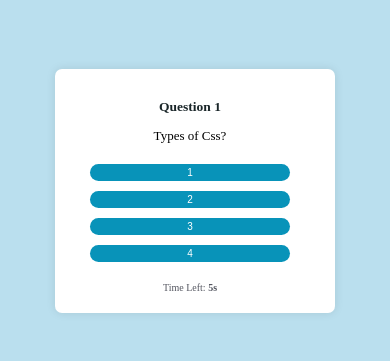
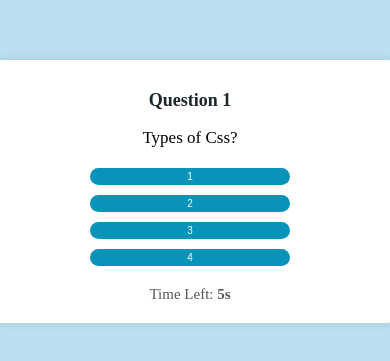
Before and after one commit to umamaheswari0409/quiz, a React (Vite) app: page / in a window 390 px wide. Shown: the part 239-600 px from the top of the page. Built offline with nearby package versions, Linux system fonts and the light colour scheme.

Commit message:
for mobile view

```diff
--- a/src/App.css
+++ b/src/App.css
@@ -87,17 +87,17 @@ button:hover{
 
 @media (max-width: 480px) {
     .quiz-app{
-        font-size: 9px;
+        font-size: 12px;
         flex-wrap: wrap;
         padding-left: 10px;
-        width: 250px;}
+        width: 370px;}
 
         .score-section button{
             font-size: 10px;}
 
 
         .question-section p{
-            font-size: 13px;
+            font-size: 17px;
         }
         .option button{
         font-size: 10px;
@@ -106,7 +106,7 @@ button:hover{
 
         }
         .timer{
-        font-size: 10px;
+        font-size: 15px;
         }
 
     }
```
